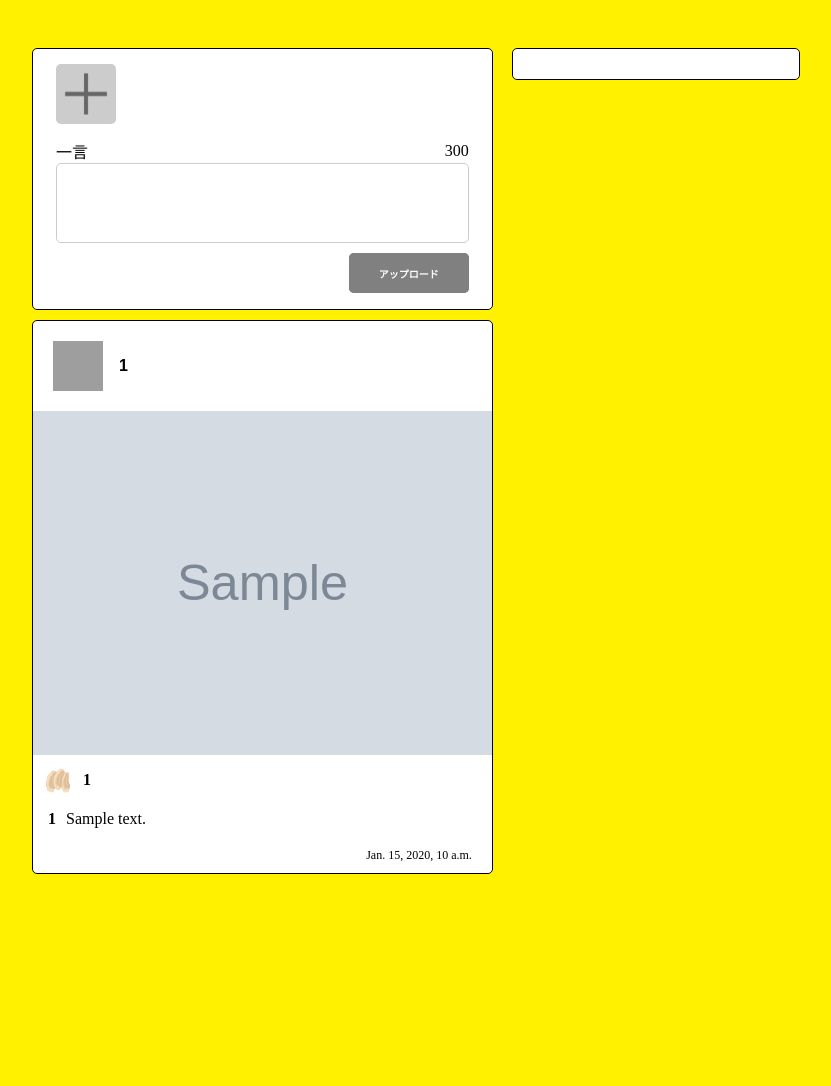
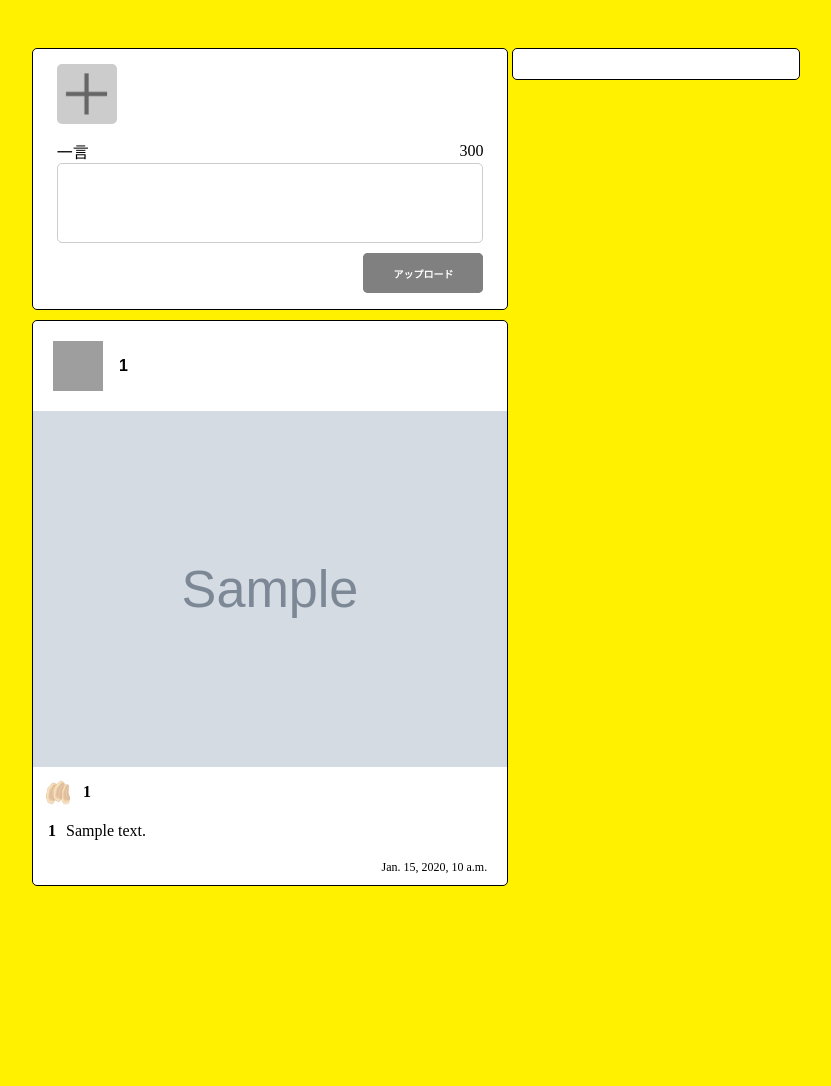
Before and after one commit to masayanagawa/jirosta, a Django app: template templates/app/top.html in a window 1280 px wide. Shown: the part 102-1188 px from the top of the page, without its empty margins (224-1055 px from the left). Before the commit the page ends 976 px from the top, so only its background shows below. Run offline with Django 3.2, Linux system fonts and the light colour scheme; the template is opened without the code that fills it: most values are stand-ins (such as "Sample title", 1, 10 or a date in 2020); grey boxes marked "Sample" are stand-in pictures; grey boxes are pictures that could not be loaded.

Commit message:
タイムライン改修

```diff
--- a/static/css/user/style.css
+++ b/static/css/user/style.css
@@ -192,7 +192,7 @@ header img {
 
 
 .timeline {
-    width: 60%;
+    width: 62%;
     margin: 50px 0;
     align-self: flex-start;
 
```
Also changed, not shown: db.sqlite3, static/img/aaa/20190215014416jiro7.jpg (added), static/img/aaa/profile.png (added).
